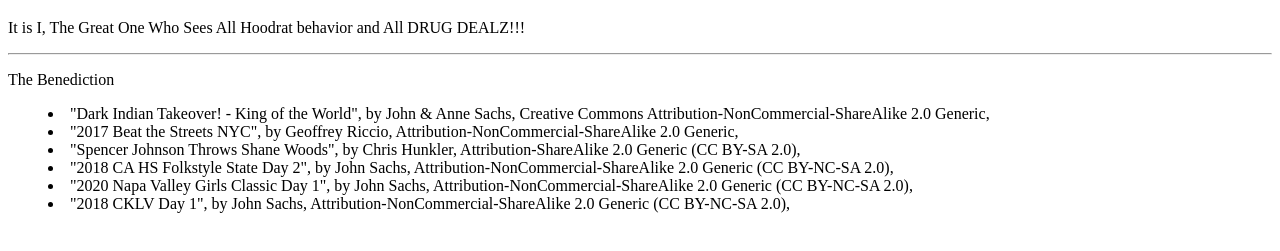
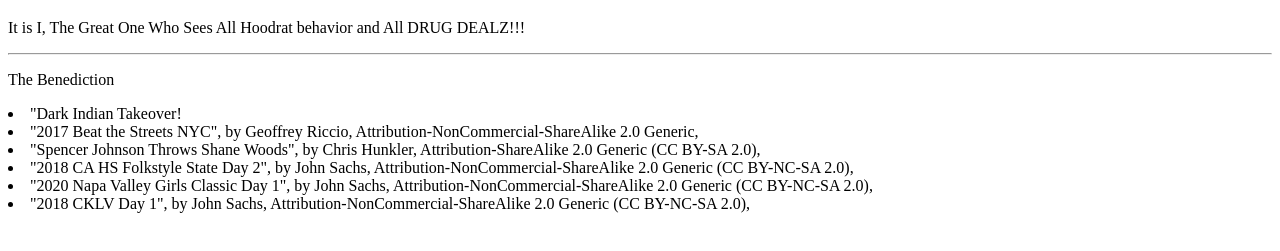
Before and after one commit to anthonyamis/website-wrestling, a plain HTML site: page index.html in a window 1280 px wide. Shown: the part 61-312 px from the top of the page. Drawn offline with Linux system fonts and the light colour scheme.

Commit message:
Update index.html

```diff
--- a/index.html
+++ b/index.html
@@ -9,8 +9,8 @@
      <p>It is I, The Great One Who Sees All Hoodrat behavior and All DRUG DEALZ!!!</p>
      <hr>
      <p>The Benediction</p>
-     <menu>
-         <li>"Dark Indian Takeover! - King of the World", by John & Anne Sachs, Creative Commons Attribution-NonCommercial-ShareAlike 2.0 Generic, <a https://www.flickr.com/photos/tech-fall/22552386467</a>
+     <oi>
+         <li>"Dark Indian Takeover! <a https://www.flickr.com/photos/tech-fall/22552386467</a>
             <li>"2017 Beat the Streets NYC", by Geoffrey Riccio, Attribution-NonCommercial-ShareAlike 2.0 Generic, <a https://www.flickr.com/photos/tech-fall/34056541423</a>
                 <li>"Spencer Johnson Throws Shane Woods", by Chris Hunkler, Attribution-ShareAlike 2.0 Generic (CC BY-SA 2.0), <a https://www.flickr.com/photos/chrishunkeler/19024733878</a>
                     <li>"2018 CA HS Folkstyle State Day 2", by John Sachs, Attribution-NonCommercial-ShareAlike 2.0 Generic (CC BY-NC-SA 2.0), <a https://www.flickr.com/photos/tech-fall/38957512490</a>
```
